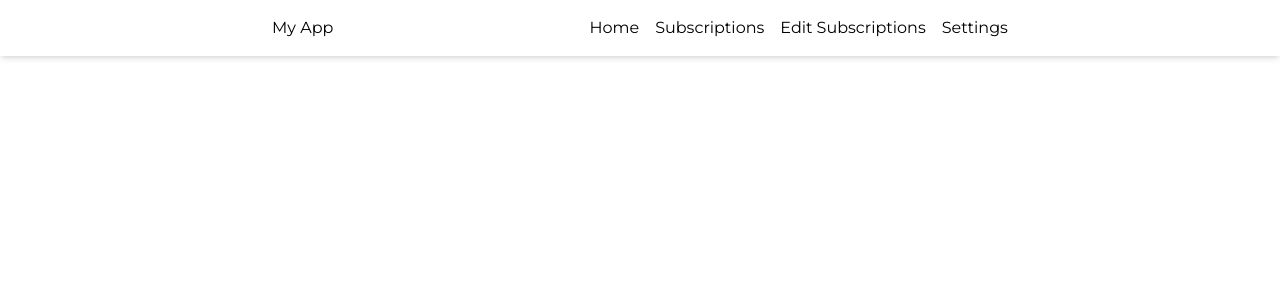
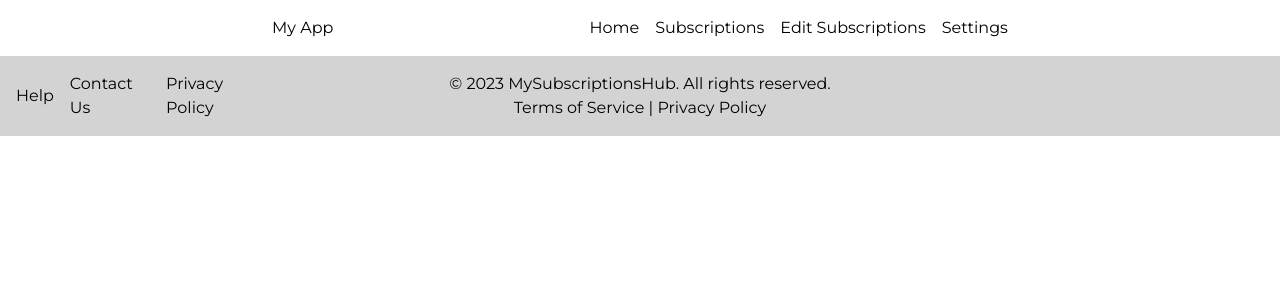
Before and after one commit to caiofmbarbosa/finance-control, a React (Vite) app in the folder frontend/: page / in a window 1280 px wide. Shown: the top 300 px of the page. Built offline with nearby package versions, Linux system fonts and the light colour scheme.

Commit message:
feat: creating footer

```diff
--- a/frontend/package.json
+++ b/frontend/package.json
@@ -30,6 +30,7 @@
     "postcss": "^8.5.6",
     "prettier": "^3.6.2",
     "prettier-plugin-tailwindcss": "^0.6.14",
+    "react-icons": "^5.5.0",
     "tailwindcss": "^4.1.13",
     "typescript": "~5.8.3",
     "typescript-eslint": "^8.39.1",
--- a/frontend/src/components/Footer.tsx
+++ b/frontend/src/components/Footer.tsx
@@ -1,9 +1,55 @@
+import { Link } from "react-router-dom"
+import { DiGithubBadge } from "react-icons/di"
+import { FaInstagram } from "react-icons/fa"
+import { ICON_SIZE } from "@/consts/ParametricConsts"
+
+// TODO implement responsive design and night mode
 function Footer() {
-    return (
-        <>
+  return (
+    <footer className="flex items-center justify-between p-4 bg-footer-bg">
+      <div className="w-[20%]">
+        <ul className="flex items-center gap-4">
+          <li>
+            <Link to={"/help"}>Help</Link>
+          </li>
+          <li>
+            <Link to={"/contact"}>Contact Us</Link>
+          </li>
+          <li>
+            <Link to={"/privacy-policy"}>Privacy Policy</Link>
+          </li>
+        </ul>
+      </div>
 
-        </>
-    )
+      <div className="flex max-w-3/5 flex-col items-center justify-center">
+        <span>© 2023 MySubscriptionsHub. All rights reserved.</span>
+        <span>Terms of Service | Privacy Policy</span>
+      </div>
+
+      <div className="w-[20%]">
+        <ul className="flex items-center justify-center gap-4">
+          <li>
+            <Link
+              to={"https://github.com/caiofmbarbosa"}
+              target="_blank"
+              rel="noopener noreferrer"
+            >
+              <DiGithubBadge size={ICON_SIZE} />
+            </Link>
+          </li>
+          <li>
+            <Link
+              to={"https://www.instagram.com/caiofmbarbosa"}
+              target="_blank"
+              rel="noopener noreferrer"
+            >
+              <FaInstagram size={ICON_SIZE} />
+            </Link>
+          </li>
+        </ul>
+      </div>
+    </footer>
+  )
 }
 
 export default Footer
--- a/frontend/src/index.css
+++ b/frontend/src/index.css
@@ -10,6 +10,10 @@
   }
 }
 
+@theme {
+  --color-footer-bg: #d3d3d3;
+}
+
 html,
 body,
 #root {
```
Also changed, not shown: 1 other file (tests, documents, lock files or other folders).
